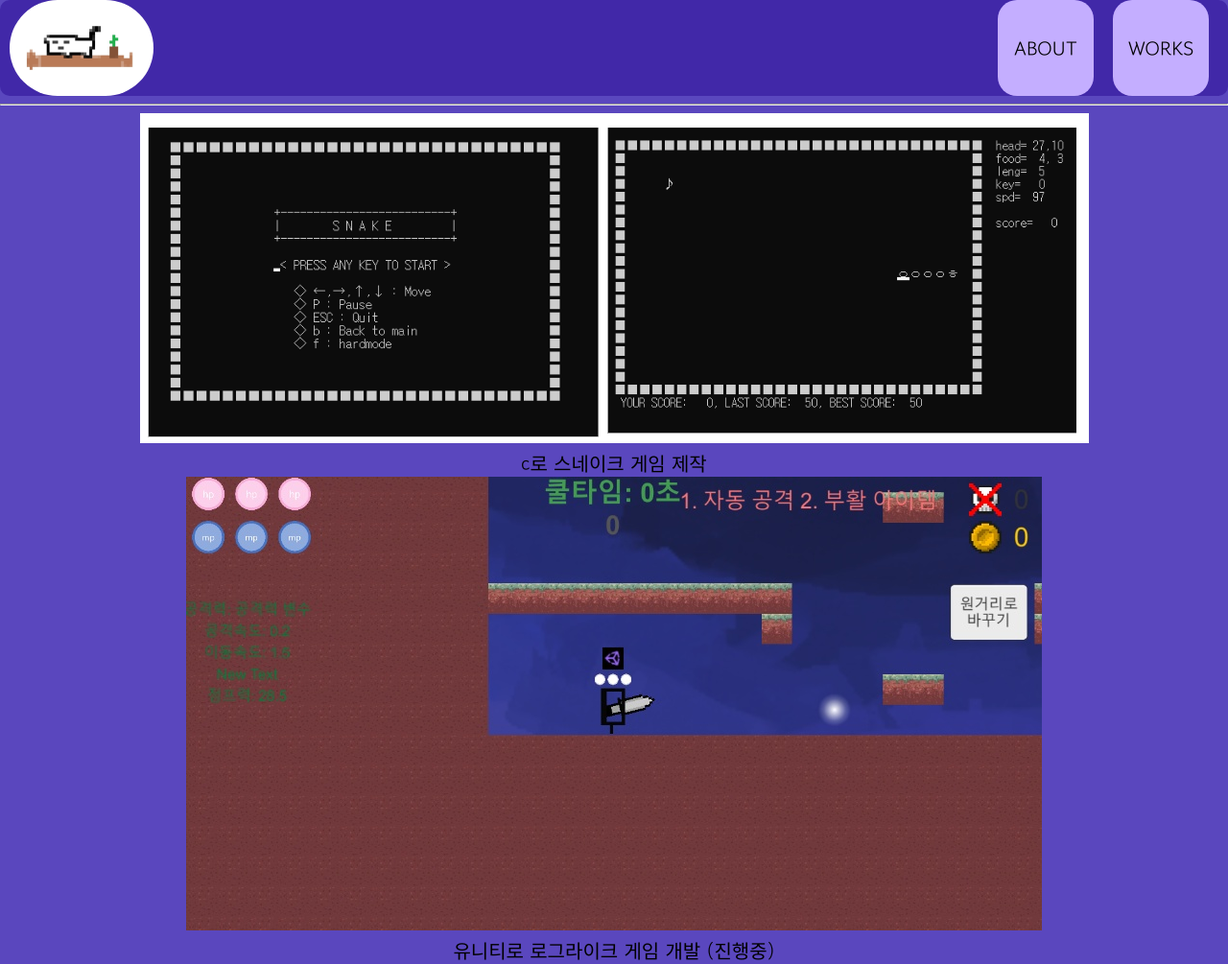
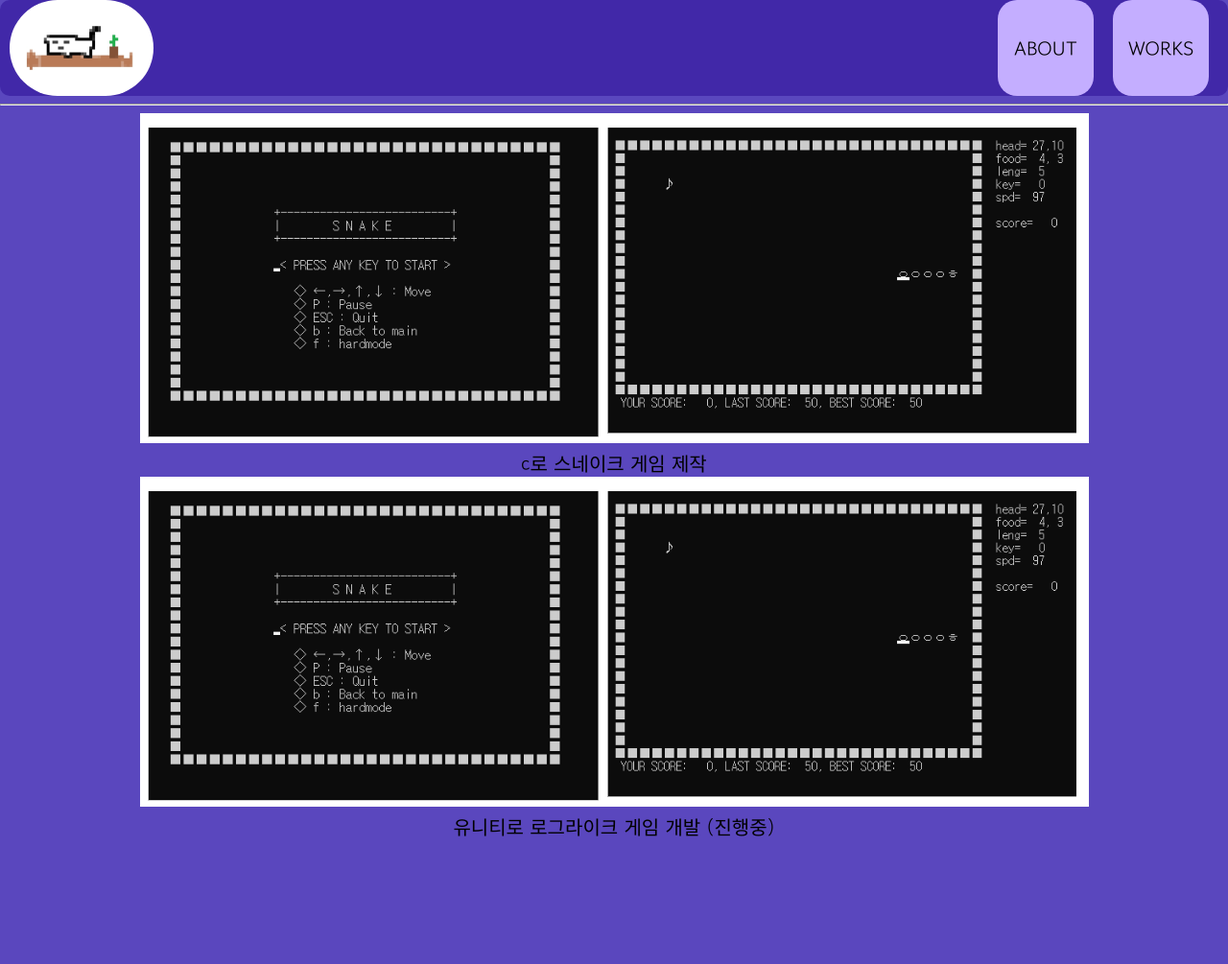
Before and after one commit to may1056/may1056.github.io, a plain HTML site: page works.html in a window 1280 px wide. Shown: the whole page at 96% size. After the commit the page ends 876 px from the top, so only its background shows below. Drawn offline with Linux system fonts and the light colour scheme.

Commit message:
sfasdfdasdf

```diff
--- a/works.html
+++ b/works.html
@@ -34,7 +34,7 @@
       <div style="font-family: Gowun Dodum; font-size: 20px">
         <img src="./medea/wormgame.PNG" alt="" />
         <div>c로 스네이크 게임 제작</div>
-        <img src="./medea/yeeya.png" alt="" />
+        <img src="./medea/wormgame.PNG" alt="" />
         <div>유니티로 로그라이크 게임 개발 (진행중)</div>
       </div>
     </div>
```
